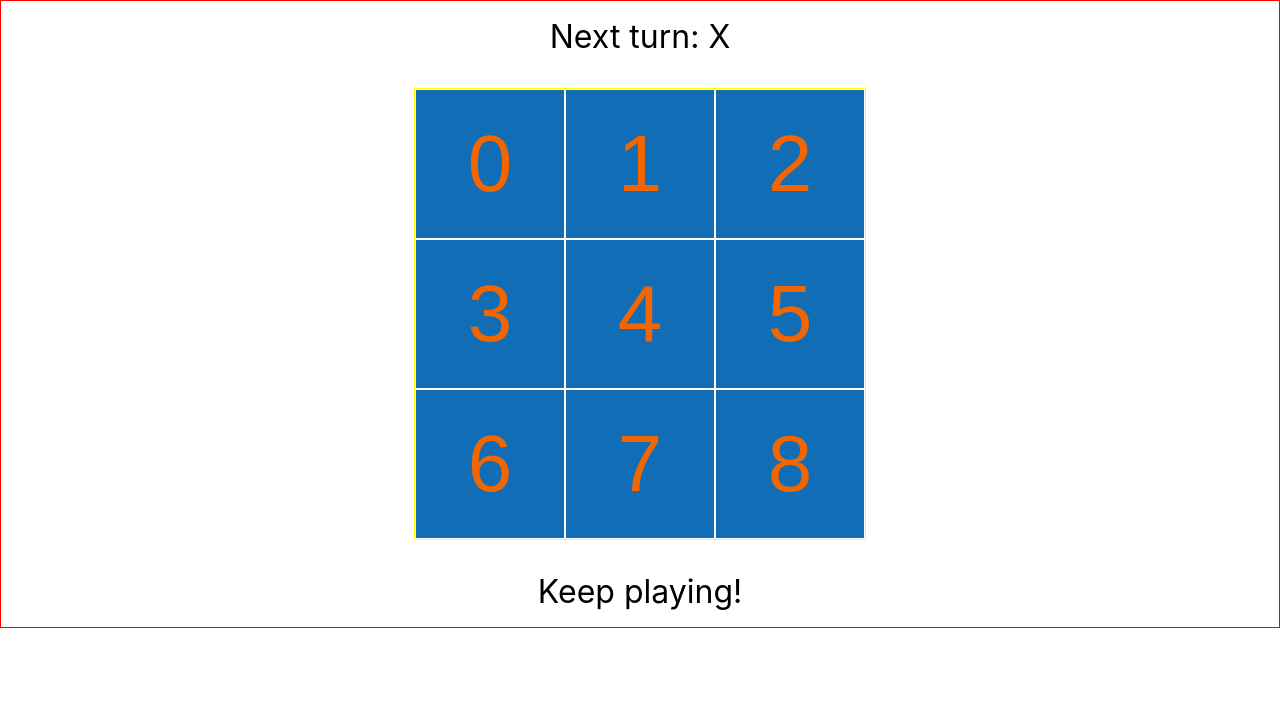
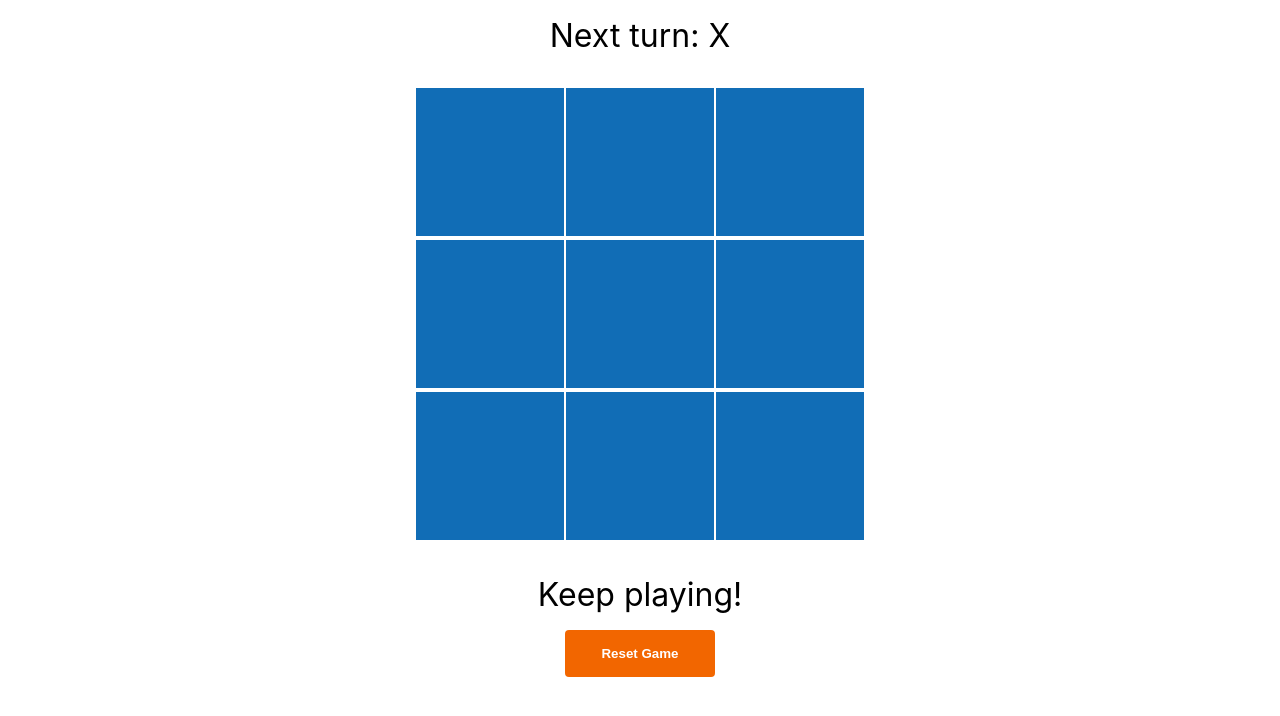
Before and after one commit to Pav0l/tick-tack-toe, a React (Create React App) app in the folder tick-tack-toe/: page / in a window 1280 px wide. Shown: the top 716 px of the page. Built offline with nearby package versions, Linux system fonts and the light colour scheme.

Commit message:
Add reset game btn

```diff
--- a/tick-tack-toe/src/App.jsx
+++ b/tick-tack-toe/src/App.jsx
@@ -11,20 +11,31 @@ export default function App() {
     // console.log(squareArr);
   }, [squareArr]);
 
-  const squareClick = (id) => {
+  const squareClick = (id, event) => {
     const newSquareArr = squareArr.slice();
     newSquareArr[id] = isXnext ? 'X' : 'O';
     setSquareArr(newSquareArr);
     setIsXNext(!isXnext);
+
+    if (isXnext) {
+      event.target.textContent = 'X';
+    } else {
+      event.target.textContent = 'O';
+    }
+
     setTimeout(computerTurn, 1000);
   }
 
+  const resetGame = () => {
+    setSquareArr([null, null, null, null, null, null, null, null, null]);
+    setIsXNext(true);
+  }
+
   const computerTurn = () => {
-    // console.log('O is choosing next');
+
   };
 
-  const declareWinner = (squareValue) => {
-    const lines = [
+  const winningLines = [
     [0, 1, 2],
     [3, 4, 5],
     [6, 7, 8],
@@ -34,8 +45,11 @@ export default function App() {
     [0, 4, 8],
     [2, 4, 6],
   ];
-    for (let i = 0; i < lines.length; i++) {
-      const [a, b, c] = lines[i];
+
+  const declareWinner = (squareValue) => {
+
+    for (let i = 0; i < winningLines.length; i++) {
+      const [a, b, c] = winningLines[i];
       if (squareValue[a] && squareValue[a] === squareValue[b] && squareValue[a] === squareValue[c]) {
         return squareValue[a];
       }
@@ -49,12 +63,13 @@ export default function App() {
         {`Next turn: ${isXnext===true? 'X' : 'O'}`}
       </StatusWrapper>
       <GameWrapper>
-        <Game squareClick={squareClick} isXnext={isXnext} />
+        <Game squareClick={squareClick} squareArr={squareArr} />
       </GameWrapper>
 
       <StatusWrapper>
         {declareWinner(squareArr) ? `${declareWinner(squareArr)} has won!` : `Keep playing!`}
       </StatusWrapper>
+      <ResetBtn onClick={resetGame}>Reset Game</ResetBtn>
     </AppWrapper>
   );
 
@@ -63,12 +78,10 @@ export default function App() {
 const AppWrapper = styled.div`
   display: flex;
   flex-direction: column;
-  border: 1px solid red;
 `;
 
 const GameWrapper = styled.div`
   margin: 1rem auto;
-  border: 1px solid yellow;
 `;
 
 const StatusWrapper = styled.div`
@@ -76,3 +89,14 @@ const StatusWrapper = styled.div`
   font-size: 2rem;
   text-align: center;
 `;
+
+const ResetBtn = styled.button`
+  background-color: #F26600;
+  color: #FFFFFF;
+  font-weight: 600;
+  padding: 1rem 1.5rem;
+  border: none;
+  border-radius: 4px;
+  margin: 0 auto;
+  width: 150px;
+`;
--- a/tick-tack-toe/src/components/Game.jsx
+++ b/tick-tack-toe/src/components/Game.jsx
@@ -2,23 +2,23 @@ import React from 'react';
 import styled from 'styled-components';
 import Square from './Square';
 
-export default function Game({ squareClick, isXnext }) {
+export default function Game({ squareClick, squareArr }) {
   return(
     <div>
       <Row>
-        <Square id={0} squareClick={squareClick} isXnext={isXnext} />
-        <Square id={1} squareClick={squareClick} isXnext={isXnext} />
-        <Square id={2} squareClick={squareClick} isXnext={isXnext} />
+        <Square id={0} squareClick={squareClick} squareArr={squareArr} />
+        <Square id={1} squareClick={squareClick} squareArr={squareArr} />
+        <Square id={2} squareClick={squareClick} squareArr={squareArr} />
       </Row>
       <Row>
-        <Square id={3} squareClick={squareClick} isXnext={isXnext} />
-        <Square id={4} squareClick={squareClick} isXnext={isXnext} />
-        <Square id={5} squareClick={squareClick} isXnext={isXnext} />
+        <Square id={3} squareClick={squareClick} squareArr={squareArr} />
+        <Square id={4} squareClick={squareClick} squareArr={squareArr} />
+        <Square id={5} squareClick={squareClick} squareArr={squareArr} />
       </Row>
       <Row>
-        <Square id={6} squareClick={squareClick} isXnext={isXnext} />
-        <Square id={7} squareClick={squareClick} isXnext={isXnext} />
-        <Square id={8} squareClick={squareClick} isXnext={isXnext} />
+        <Square id={6} squareClick={squareClick} squareArr={squareArr} />
+        <Square id={7} squareClick={squareClick} squareArr={squareArr} />
+        <Square id={8} squareClick={squareClick} squareArr={squareArr} />
       </Row>
     </div>
   );
--- a/tick-tack-toe/src/components/Square.jsx
+++ b/tick-tack-toe/src/components/Square.jsx
@@ -1,21 +1,16 @@
 import React from 'react';
 import styled from 'styled-components';
 
-export default function Square({ squareClick, id, isXnext}) {
+export default function Square({ squareClick, id, squareArr}) {
 
   const clickHandler = (event) => {
-    squareClick(id);
-    if (isXnext) {
-      event.target.innerText = 'X';
-    } else {
-      event.target.innerText = 'O';
-    }
+    squareClick(id, event);
   };
 
   return (
     <StyledSquare
       onClick={clickHandler}
-    >{id}</StyledSquare>
+    >{squareArr[id]}</StyledSquare>
   );
 }
 
```
Lines whose indentation alone changed are shown as unchanged.
